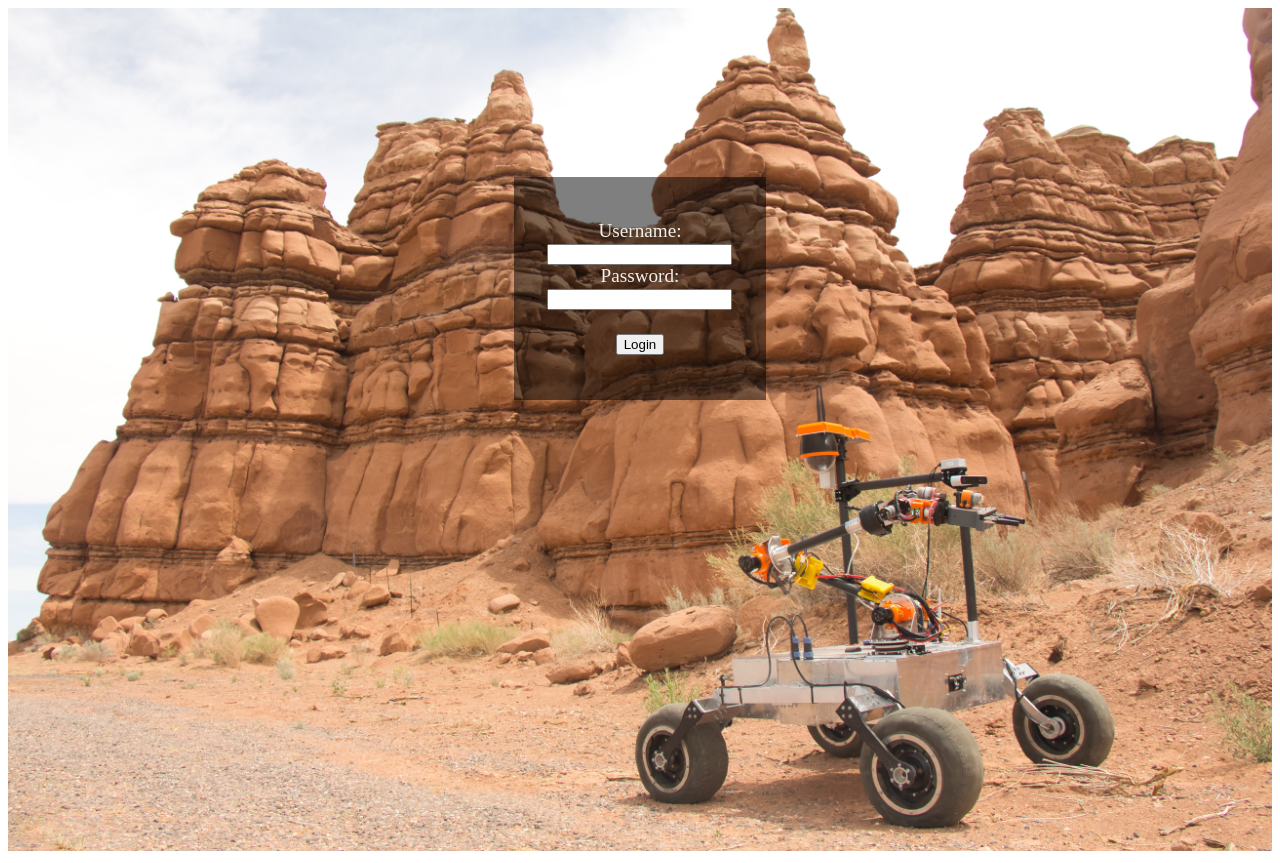
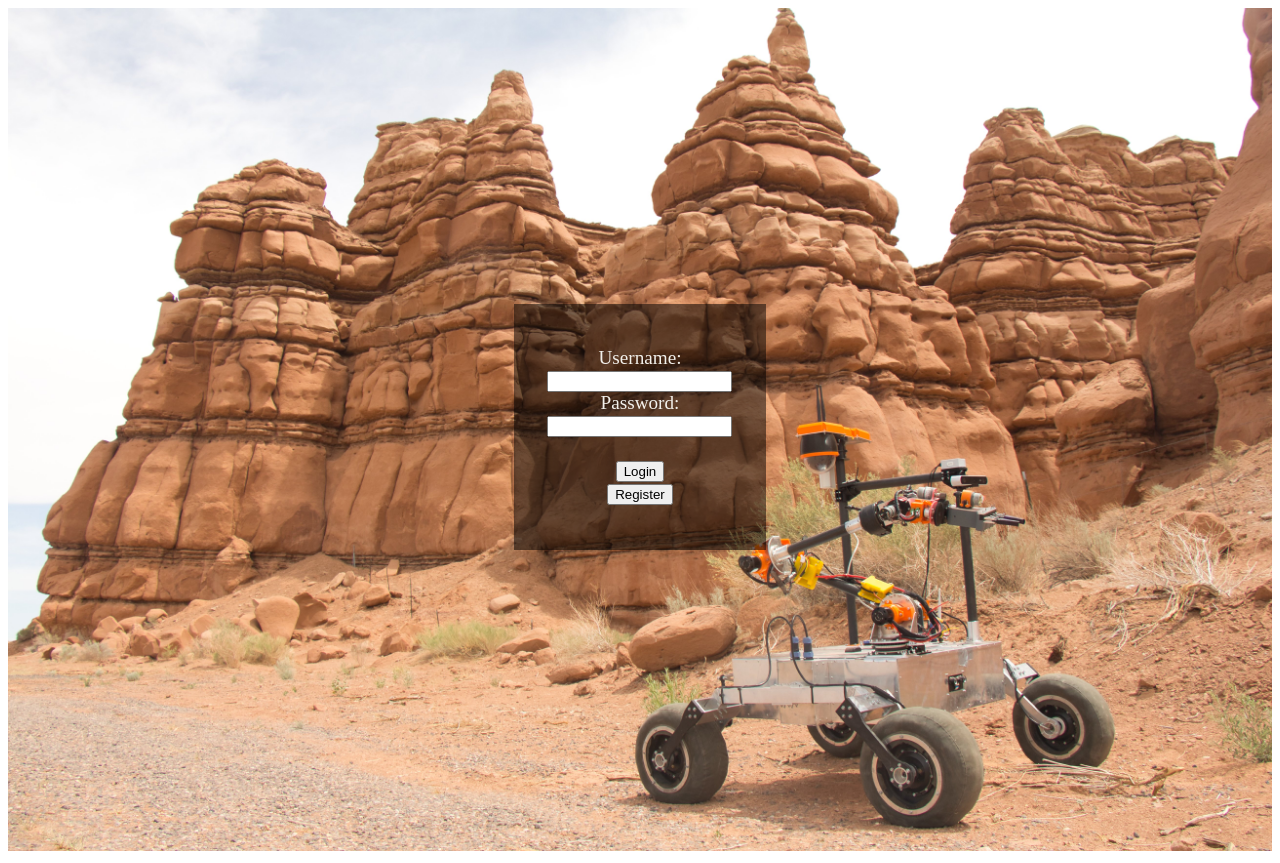
Before and after one commit to michal107/NasaSpaceAps23, a Flask app: page / in a window 1280 px wide. Run offline with Flask 3, Linux system fonts and the light colour scheme.

Commit message:
new button

```diff
--- a/Code/static/styles.css
+++ b/Code/static/styles.css
@@ -37,7 +37,7 @@
   .container .content {
     text-align: center;
     position: absolute;
-    top: 20%;
+    top: 35%;
     left: 40%;
     background: #111810;
     background: rgba(0, 0, 0, 0.5);
--- a/Code/templates/login.html
+++ b/Code/templates/login.html
@@ -17,6 +17,7 @@
       <input  name='password' ><br><br>
     <input type="submit" value="Login">
     </form>
+    <button value="Register">Register</button>
     <h1 >{{info}}</h1>
   </div>
 </div>
```
